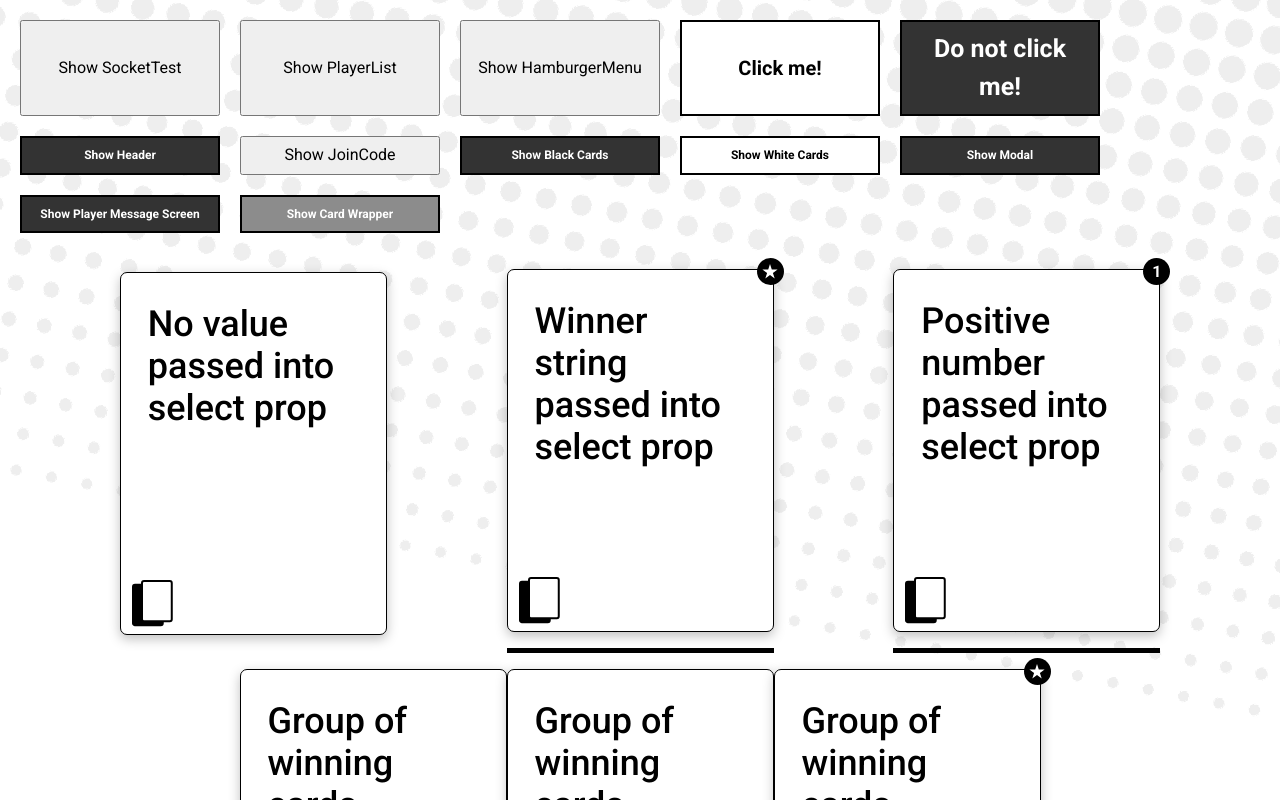
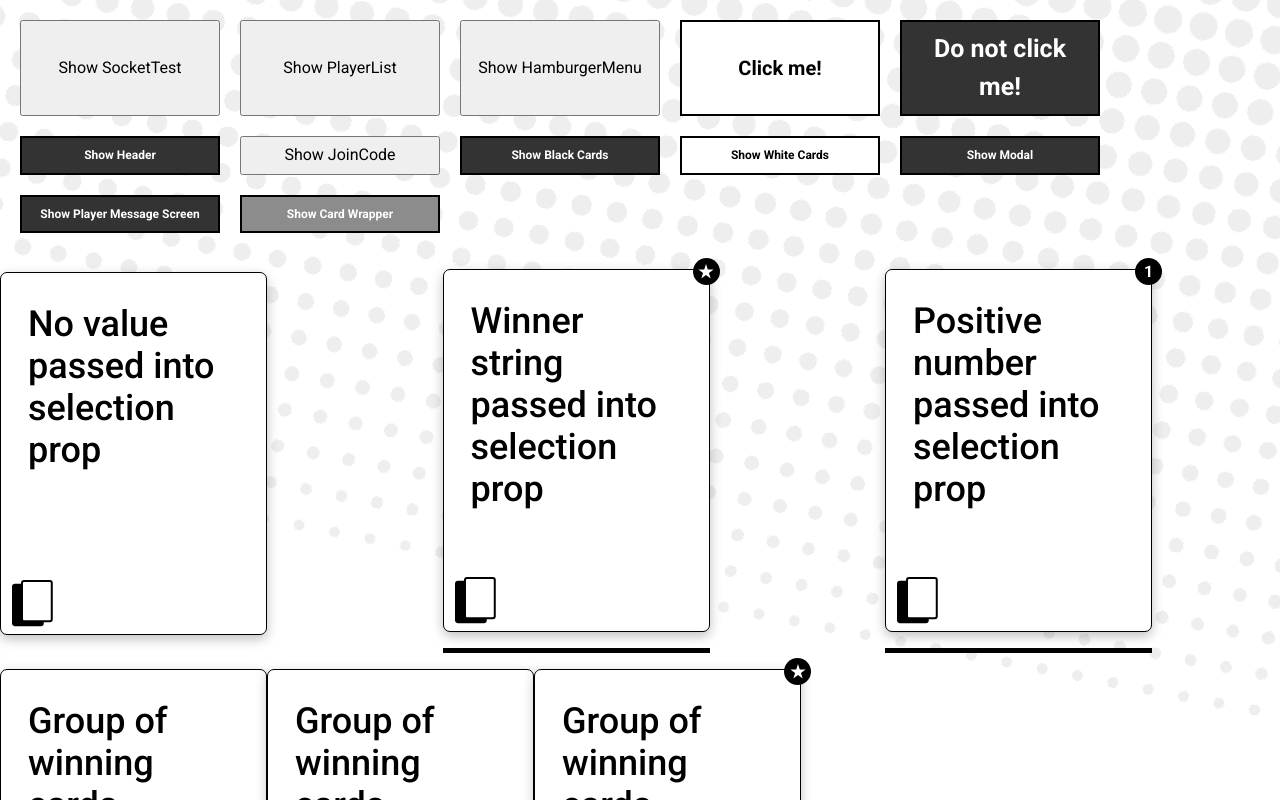
Before and after one commit to I3uckwheat/cards-of-carousal, a React (Create React App) app in the folder frontend/: page / in a window 1280 px wide. Both pictures are taken after a click on the button "Show Card Wrapper". Shown: the top 800 px of the page. Built offline with nearby package versions, Linux system fonts and the light colour scheme; no server answers.

Commit message:
refactor CardWrapper naming and badge placement in code

```diff
--- a/frontend/src/components/CardWrapper/CardWrapper.js
+++ b/frontend/src/components/CardWrapper/CardWrapper.js
@@ -4,27 +4,22 @@ import styled from 'styled-components';
 import star from '../../assets/star-1.svg';
 
 const propTypes = {
-  select: PropTypes.oneOf([1, 2, 3, 'winner', null]),
+  selection: PropTypes.oneOf([1, 2, 3, 'winner', null, undefined]).isRequired,
   children: PropTypes.node.isRequired,
 };
 
-const defaultProps = {
-  select: null,
-};
-
-const Wrapper = styled.div`
+const CardWrapperStyles = styled.div`
   display: flex;
   flex-direction: row;
   justify-content: start;
   align-items: start;
   padding: 1rem 0;
-  border-bottom: ${(props) => (props.select ? '5px solid black' : 'none')};
+  border-bottom: ${(props) => (props.underline ? '5px solid black' : 'none')};
   width: max-content;
   position: relative;
   height: auto;
-`;
 
-const Circle = styled.div`
+  .badge {
     border-radius: 50%;
     height: 27px;
     width: 27px;
@@ -38,23 +33,27 @@ const Circle = styled.div`
     align-items: center;
     justify-content: center;
     font-weight: 600;
+  }
 `;
-export default function CardWrapper({ children, select }) {
+
+export default function CardWrapper({ children, selection }) {
+  const shouldDisplayStar = selection === 'winner';
+  const badge = (
+    <div className="badge">
+      {shouldDisplayStar ? (
+        <img src={star} alt="Star" data-testid="star" />
+      ) : (
+        selection
+      )}
+    </div>
+  );
+
   return (
-    <Wrapper data-testid="card-wrapper" select={select}>
-      {select && (
-        <Circle>
-          {typeof select === 'number' ? (
-            select
-          ) : (
-            <img src={star} alt="Star" data-testid="star" />
-          )}
-        </Circle>
-      )}
+    <CardWrapperStyles data-testid="card-wrapper" underline={selection}>
+      {selection && badge}
       {children}
-    </Wrapper>
+    </CardWrapperStyles>
   );
 }
 
 CardWrapper.propTypes = propTypes;
-CardWrapper.defaultProps = defaultProps;
--- a/frontend/src/temp/CardWrapperExample.js
+++ b/frontend/src/temp/CardWrapperExample.js
@@ -7,30 +7,30 @@ function CardWrapperExample() {
     <div
       style={{
         display: 'flex',
-        width: '100%',
+        width: '90%',
         height: '100vh',
-        justifyContent: 'space-evenly',
+        justifyContent: 'space-between',
         alignItems: 'center',
         flexWrap: 'wrap',
       }}
     >
       <div>
         <CardWrapper>
-          <WhiteCard>No value passed into select prop</WhiteCard>
+          <WhiteCard>No value passed into selection prop</WhiteCard>
         </CardWrapper>
       </div>
       <div>
-        <CardWrapper select="winner">
-          <WhiteCard>Winner string passed into select prop</WhiteCard>
+        <CardWrapper selection="winner">
+          <WhiteCard>Winner string passed into selection prop</WhiteCard>
         </CardWrapper>
       </div>
       <div>
-        <CardWrapper select={1}>
-          <WhiteCard>Positive number passed into select prop</WhiteCard>
+        <CardWrapper selection={1}>
+          <WhiteCard>Positive number passed into selection prop</WhiteCard>
         </CardWrapper>
       </div>
       <div>
-        <CardWrapper select="winner">
+        <CardWrapper selection="winner">
           <WhiteCard>Group of winning cards</WhiteCard>
           <WhiteCard>Group of winning cards</WhiteCard>
           <WhiteCard>Group of winning cards</WhiteCard>
```
Also changed, not shown: 1 other file (tests, documents, lock files or other folders). Lines whose indentation alone changed are shown as unchanged.
